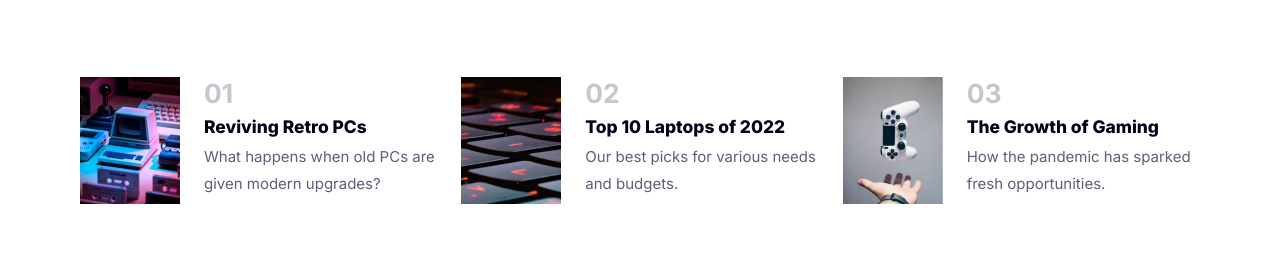
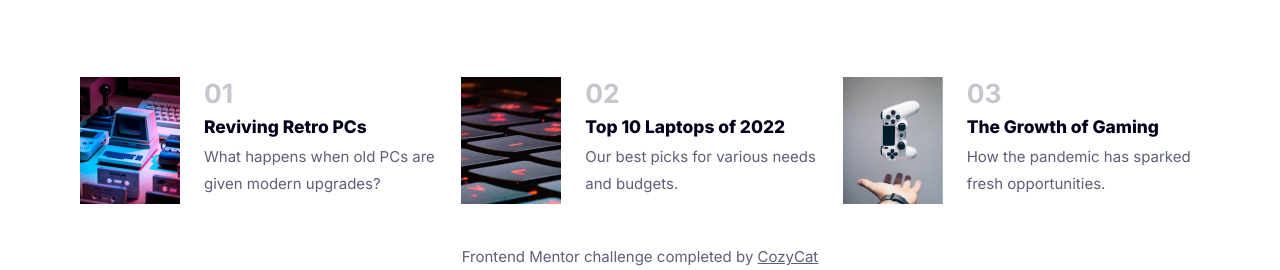
Before and after one commit to CozyCatDev/FEM-news-homepage-main, a website built with Vite: page index.html in a window 1280 px wide. Shown: the part 683-953 px from the top of the page. Before the commit the page ends 887 px from the top, so only its background shows below. Built offline with nearby package versions, Linux system fonts and the light colour scheme.

```diff
--- a/index.html
+++ b/index.html
@@ -81,6 +81,9 @@
         </section>
       </div>
     </main>
+    <footer>
+      <p class="author">Frontend Mentor challenge completed by <a href="https://github.com/CozyCatDev" target="_blank">CozyCat</a></p>
+    </footer>
     <script type="module" src="/script.js"></script>
   </body>
 </html>
--- a/style.css
+++ b/style.css
@@ -332,6 +332,22 @@
   font-size: var(--fs-h2);
 }
 
+/* footer */
+
+footer{
+  margin-top: var(--g-xl);
+}
+
+footer > .author{
+  text-align: center;
+}
+.author > a{
+  text-decoration: underline;
+}
+.author > a:hover{
+  color: var(--fc-heading-accent);
+}
+
 @media (min-width: 969px){
   .hide-desktop{
     display: none;
```
Also changed, not shown: README-test.md (added).
